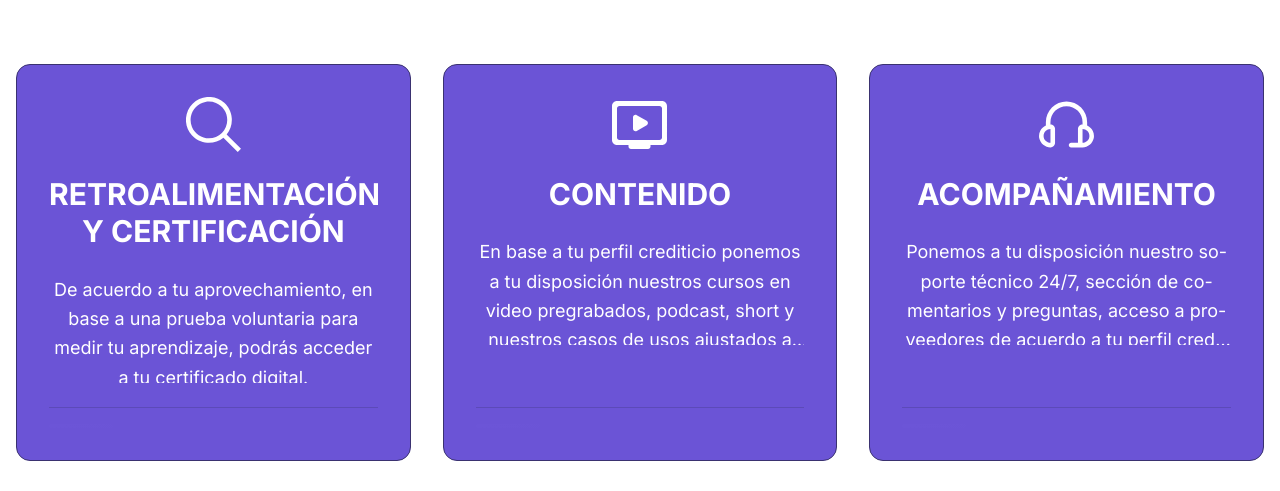
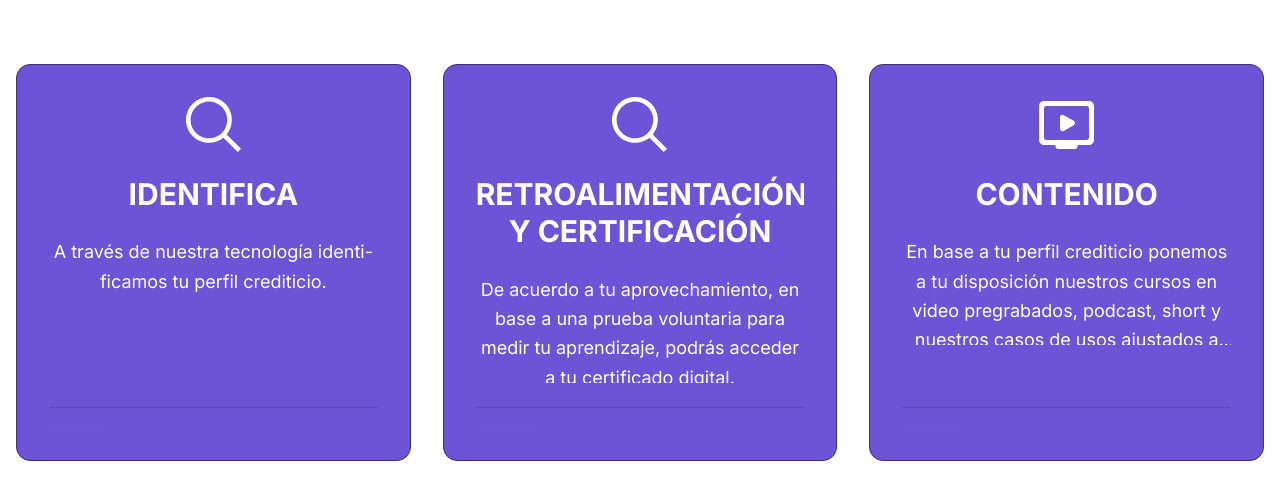
Before and after one commit to CobanAcademy/Proyecto-Landing-Page, a Next.js app: page / in a window 1280 px wide. Shown: the part 1999-2490 px from the top of the page. Built offline with nearby package versions, Linux system fonts and the light colour scheme; no server answers.

Commit message:
css y identifica

```diff
--- a/src/components/sections/Hero.tsx
+++ b/src/components/sections/Hero.tsx
@@ -133,7 +133,7 @@ const HeroSection = () => {
               <img
                 src={randomImageDesktop}
                 alt="Persona con dinero"
-                className="w-[120%] h-full object-cover object-center scale-110"
+                className="w-[120%] h-full object-contain object-center scale-110"
               />
             </div>
           </div>
--- a/src/components/sections/HowltWorks.tsx
+++ b/src/components/sections/HowltWorks.tsx
@@ -2,6 +2,12 @@ import React from "react";
 
 const HowItWorksSection = () => {
   const steps = [
+    {
+      icon: "/icons/search.svg",
+      title: "IDENTIFICA",
+      description:
+        "A través de nuestra tecnología identificamos tu perfil crediticio.",
+    },
     {
       icon: "/icons/search.svg",
       title: "RETROALIMENTACIÓN Y CERTIFICACIÓN",
@@ -35,7 +41,7 @@ const HowItWorksSection = () => {
         </div>
 
         {/* Cards PRINCIPALES - Altura fija en desktop, flexible en móvil */}
-        <div className="grid grid-cols-1 md:grid-cols-3 gap-6 md:gap-8">
+        <div className="grid grid-cols-1 md:grid-cols-3 gap-6 md:gap-8 [&>*:last-child:nth-child(3n+1)]:md:col-start-2">
           {steps.map((step, index) => (
             <div
               key={index}
```
